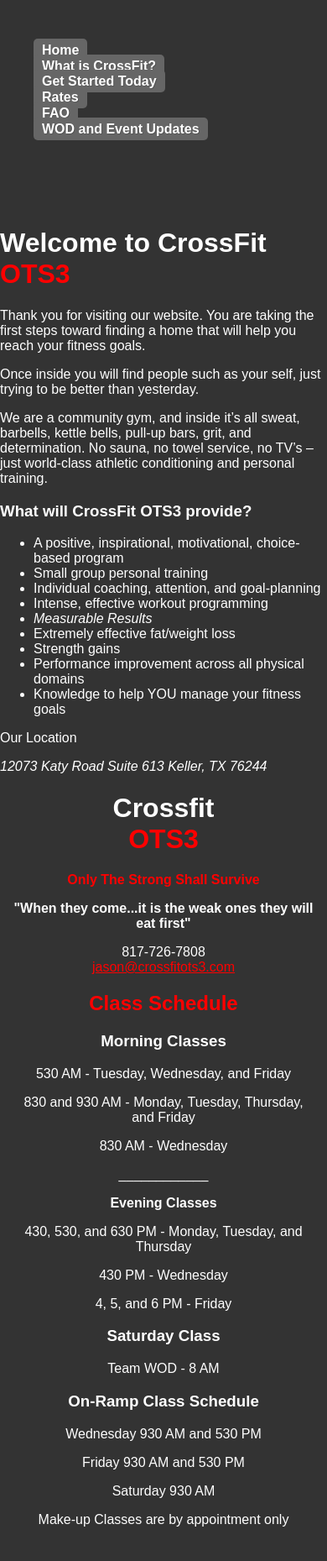
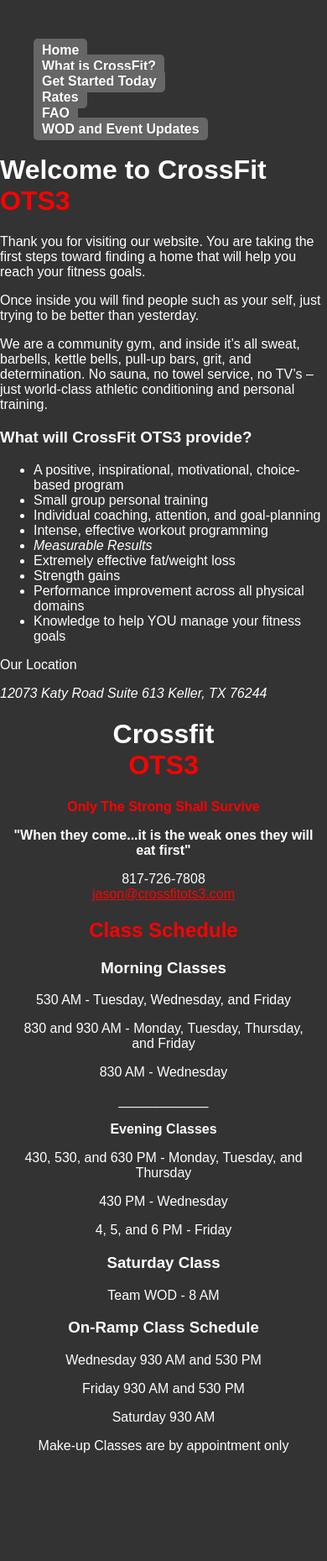
Before and after one commit to knurdtech/cfots3-bb, a Jekyll site: the page built from index.md, in a window 390 px wide. Shown: the whole page at 84% size. Built offline with Jekyll 4.4.1, drawn with Linux system fonts in a browser that asks for light colours; after the commit the page ends 1771 px from its top, so only the background shows below that.

Commit message:
not sure

```diff
--- a/css/style.css
+++ b/css/style.css
@@ -121,8 +121,12 @@
   nav ul {
     display: block;/*
     -moz-flex-flow: column;
-    flex-flow: column;*/
-    min-height: 200px;
+    flex-flow: column;
+    min-height: 200px;*/
+    min-height: 0;
+  }
+  .button {
+    margin-bottom: 8px;
   }
   .content img {
     display: none;
```
